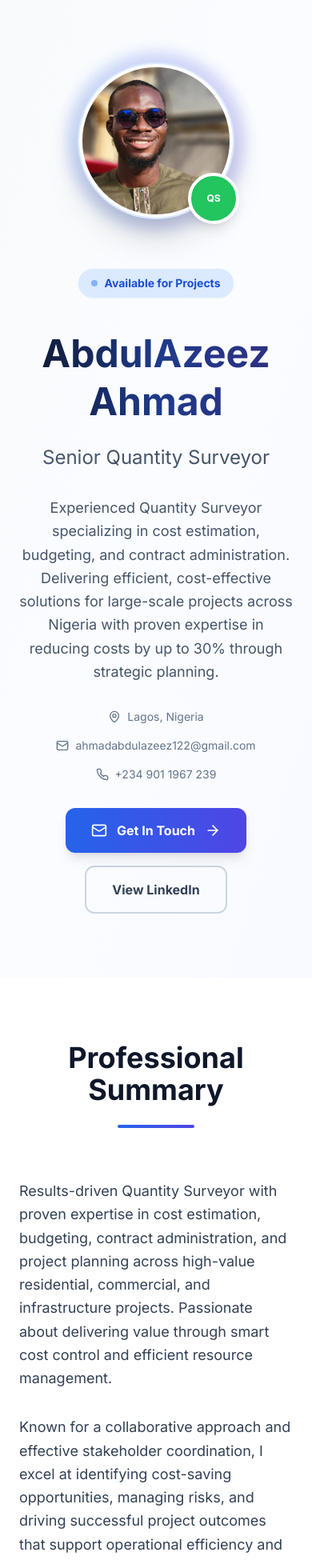
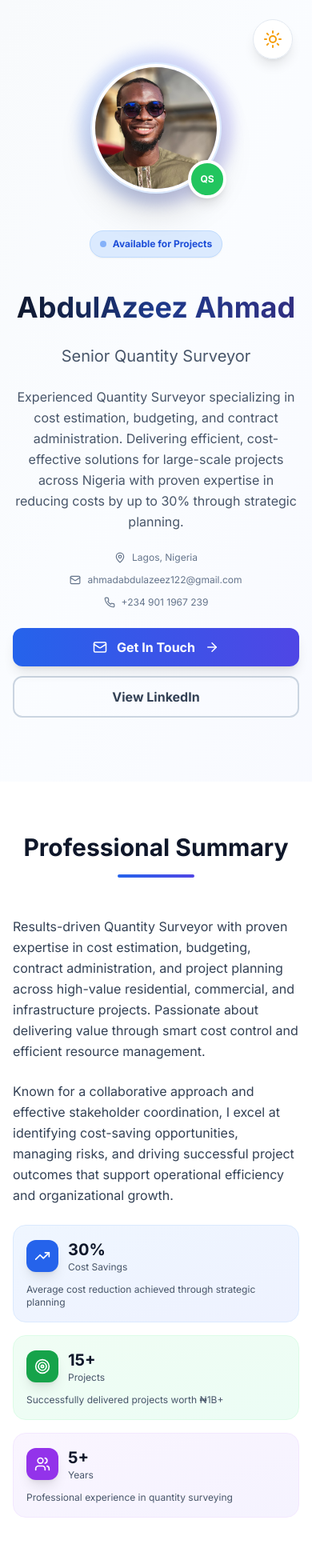
Before and after one commit to Dynamist17/abdulazeez-portfolio, a React (Vite) app: page / in a window 390 px wide. Shown: the top 1950 px of the page at 80% size. Built offline with nearby package versions, Linux system fonts and the light colour scheme.

Commit message:
Implement dark mode and mobile optimization
Adds a custom dark mode with a toggle and optimizes the website for mobile and cross-platform compatibility.

```diff
--- a/src/App.tsx
+++ b/src/App.tsx
@@ -1,8 +1,10 @@
+
 import { Toaster } from "@/components/ui/toaster";
 import { Toaster as Sonner } from "@/components/ui/sonner";
 import { TooltipProvider } from "@/components/ui/tooltip";
 import { QueryClient, QueryClientProvider } from "@tanstack/react-query";
 import { BrowserRouter, Routes, Route } from "react-router-dom";
+import { ThemeProvider } from "@/contexts/ThemeContext";
 import Index from "./pages/Index";
 import NotFound from "./pages/NotFound";
 
@@ -10,17 +12,18 @@ const queryClient = new QueryClient();
 
 const App = () => (
   <QueryClientProvider client={queryClient}>
+    <ThemeProvider>
       <TooltipProvider>
         <Toaster />
         <Sonner />
         <BrowserRouter>
           <Routes>
             <Route path="/" element={<Index />} />
-          {/* ADD ALL CUSTOM ROUTES ABOVE THE CATCH-ALL "*" ROUTE */}
             <Route path="*" element={<NotFound />} />
           </Routes>
         </BrowserRouter>
       </TooltipProvider>
+    </ThemeProvider>
   </QueryClientProvider>
 );
 
--- a/src/components/HeroSection.tsx
+++ b/src/components/HeroSection.tsx
@@ -1,83 +1,87 @@
 
 import { ArrowRight, MapPin, Mail, Phone } from "lucide-react";
+import ThemeToggle from "./ThemeToggle";
 
 const HeroSection = () => (
-  <section className="relative w-full min-h-screen flex items-center justify-center bg-gradient-to-br from-slate-50 via-blue-50/30 to-indigo-50/40 overflow-hidden">
+  <section className="relative w-full min-h-screen flex items-center justify-center bg-gradient-to-br from-slate-50 via-blue-50/30 to-indigo-50/40 dark:from-slate-900 dark:via-slate-800/30 dark:to-indigo-950/40 overflow-hidden">
+    {/* Theme Toggle */}
+    <ThemeToggle />
+
     {/* Background Pattern */}
-    <div className="absolute inset-0 bg-grid-slate-100 [mask-image:linear-gradient(0deg,white,rgba(255,255,255,0.6))] -z-10"></div>
-    <div className="absolute top-0 left-0 w-full h-full bg-gradient-to-br from-blue-600/5 via-transparent to-indigo-600/5 -z-10"></div>
+    <div className="absolute inset-0 bg-grid-slate-100 [mask-image:linear-gradient(0deg,white,rgba(255,255,255,0.6))] dark:[mask-image:linear-gradient(0deg,rgb(15,23,42),rgba(15,23,42,0.6))] -z-10"></div>
+    <div className="absolute top-0 left-0 w-full h-full bg-gradient-to-br from-blue-600/5 via-transparent to-indigo-600/5 dark:from-blue-400/10 dark:via-transparent dark:to-indigo-400/10 -z-10"></div>
 
-    <div className="max-w-6xl w-full mx-auto px-6 py-20">
-      <div className="flex flex-col lg:flex-row items-center gap-16">
+    <div className="max-w-6xl w-full mx-auto px-4 sm:px-6 py-20">
+      <div className="flex flex-col lg:flex-row items-center gap-12 lg:gap-16">
         {/* Profile Image */}
         <div className="relative group">
-          <div className="absolute -inset-4 bg-gradient-to-r from-blue-600 to-indigo-600 rounded-full blur opacity-20 group-hover:opacity-30 transition duration-300"></div>
+          <div className="absolute -inset-4 bg-gradient-to-r from-blue-600 to-indigo-600 dark:from-blue-400 dark:to-indigo-400 rounded-full blur opacity-20 group-hover:opacity-30 transition duration-300"></div>
           <img
             src="/lovable-uploads/fda98c86-6eeb-4099-8656-ec8fa572bbdd.png"
             alt="AbdulAzeez Ahmad Portrait"
-            className="relative w-48 h-48 md:w-56 md:h-56 rounded-full object-cover shadow-2xl border-4 border-white ring-2 ring-blue-100 transition-transform duration-300 group-hover:scale-105"
+            className="relative w-40 h-40 sm:w-48 sm:h-48 md:w-56 md:h-56 rounded-full object-cover shadow-2xl border-4 border-white dark:border-slate-700 ring-2 ring-blue-100 dark:ring-blue-800/50 transition-all duration-300 group-hover:scale-105"
             style={{ objectPosition: "center top" }}
           />
-          <div className="absolute -bottom-2 -right-2 w-16 h-16 bg-green-500 rounded-full flex items-center justify-center shadow-lg border-4 border-white">
-            <span className="text-white text-xs font-bold">QS</span>
+          <div className="absolute -bottom-2 -right-2 w-12 h-12 sm:w-16 sm:h-16 bg-green-500 dark:bg-green-400 rounded-full flex items-center justify-center shadow-lg border-4 border-white dark:border-slate-700">
+            <span className="text-white text-xs sm:text-sm font-bold">QS</span>
           </div>
         </div>
 
         {/* Content */}
         <div className="flex-1 text-center lg:text-left">
           <div className="mb-6">
-            <span className="inline-flex items-center gap-2 px-4 py-2 rounded-full bg-blue-100 text-blue-700 text-sm font-semibold mb-4 shadow-sm">
-              <div className="w-2 h-2 bg-blue-500 rounded-full animate-pulse"></div>
+            <span className="inline-flex items-center gap-2 px-3 sm:px-4 py-2 rounded-full bg-blue-100 dark:bg-blue-900/50 text-blue-700 dark:text-blue-300 text-xs sm:text-sm font-semibold mb-4 shadow-sm border border-blue-200 dark:border-blue-800">
+              <div className="w-2 h-2 bg-blue-500 dark:bg-blue-400 rounded-full animate-pulse"></div>
               Available for Projects
             </span>
           </div>
 
-          <h1 className="text-5xl md:text-7xl font-bold bg-gradient-to-r from-slate-900 via-blue-900 to-indigo-900 bg-clip-text text-transparent leading-tight mb-6">
+          <h1 className="text-4xl sm:text-5xl md:text-6xl lg:text-7xl font-bold bg-gradient-to-r from-slate-900 via-blue-900 to-indigo-900 dark:from-slate-100 dark:via-blue-100 dark:to-indigo-100 bg-clip-text text-transparent leading-tight mb-6">
             AbdulAzeez Ahmad
           </h1>
 
-          <h2 className="text-2xl md:text-3xl font-light text-slate-600 mb-8">
+          <h2 className="text-xl sm:text-2xl md:text-3xl font-light text-slate-600 dark:text-slate-300 mb-6 sm:mb-8">
             Senior Quantity Surveyor
           </h2>
 
-          <p className="text-lg text-slate-600 leading-relaxed mb-8 max-w-2xl">
+          <p className="text-base sm:text-lg text-slate-600 dark:text-slate-400 leading-relaxed mb-6 sm:mb-8 max-w-2xl mx-auto lg:mx-0">
             Experienced Quantity Surveyor specializing in cost estimation, budgeting, and contract administration.
             Delivering efficient, cost-effective solutions for large-scale projects across Nigeria with proven
             expertise in reducing costs by up to 30% through strategic planning.
           </p>
 
           {/* Contact Info */}
-          <div className="flex flex-wrap gap-4 items-center justify-center lg:justify-start mb-8 text-sm text-slate-500">
+          <div className="flex flex-col sm:flex-row flex-wrap gap-3 sm:gap-4 items-center justify-center lg:justify-start mb-6 sm:mb-8 text-xs sm:text-sm text-slate-500 dark:text-slate-400">
             <div className="flex items-center gap-2">
-              <MapPin size={16} />
+              <MapPin size={14} />
               <span>Lagos, Nigeria</span>
             </div>
             <div className="flex items-center gap-2">
-              <Mail size={16} />
-              <span>ahmadabdulazeez122@gmail.com</span>
+              <Mail size={14} />
+              <span className="break-all">ahmadabdulazeez122@gmail.com</span>
             </div>
             <div className="flex items-center gap-2">
-              <Phone size={16} />
+              <Phone size={14} />
               <span>+234 901 1967 239</span>
             </div>
           </div>
 
           {/* CTA Buttons */}
-          <div className="flex flex-wrap gap-4 items-center justify-center lg:justify-start">
+          <div className="flex flex-col sm:flex-row gap-3 sm:gap-4 items-center justify-center lg:justify-start">
             <a
               href="mailto:ahmadabdulazeez122@gmail.com"
-              className="group px-8 py-4 bg-gradient-to-r from-blue-600 to-indigo-600 text-white rounded-xl font-semibold flex items-center gap-3 shadow-lg hover:shadow-xl transition-all duration-300 transform hover:-translate-y-1"
+              className="group w-full sm:w-auto px-6 sm:px-8 py-3 sm:py-4 bg-gradient-to-r from-blue-600 to-indigo-600 dark:from-blue-500 dark:to-indigo-500 text-white rounded-xl font-semibold flex items-center justify-center gap-3 shadow-lg hover:shadow-xl transition-all duration-300 transform hover:-translate-y-1 active:scale-95"
             >
-              <Mail size={20} />
+              <Mail size={18} />
               Get In Touch
-              <ArrowRight size={20} className="group-hover:translate-x-1 transition-transform" />
+              <ArrowRight size={18} className="group-hover:translate-x-1 transition-transform" />
             </a>
 
             <a
               href="https://www.linkedin.com/in/ahmad-abdulazeez-530a311a5"
               target="_blank"
               rel="noopener noreferrer"
-              className="px-8 py-4 border-2 border-slate-300 text-slate-700 rounded-xl font-semibold hover:border-blue-300 hover:text-blue-600 transition-all duration-300 hover:shadow-lg"
+              className="w-full sm:w-auto px-6 sm:px-8 py-3 sm:py-4 border-2 border-slate-300 dark:border-slate-600 text-slate-700 dark:text-slate-300 rounded-xl font-semibold hover:border-blue-300 dark:hover:border-blue-500 hover:text-blue-600 dark:hover:text-blue-400 transition-all duration-300 hover:shadow-lg text-center"
             >
               View LinkedIn
             </a>
--- a/src/components/SummarySection.tsx
+++ b/src/components/SummarySection.tsx
@@ -2,27 +2,27 @@
 import { Target, TrendingUp, Users } from "lucide-react";
 
 const SummarySection = () => (
-  <section className="w-full py-20 bg-white">
-    <div className="max-w-6xl mx-auto px-6">
+  <section className="w-full py-16 sm:py-20 bg-white dark:bg-slate-900 transition-colors duration-300">
+    <div className="max-w-6xl mx-auto px-4 sm:px-6">
       {/* Header */}
-      <div className="text-center mb-16">
-        <h2 className="text-4xl md:text-5xl font-bold text-slate-900 mb-6">
+      <div className="text-center mb-12 sm:mb-16">
+        <h2 className="text-3xl sm:text-4xl md:text-5xl font-bold text-slate-900 dark:text-slate-100 mb-4 sm:mb-6">
           Professional Summary
         </h2>
-        <div className="w-24 h-1 bg-gradient-to-r from-blue-600 to-indigo-600 mx-auto rounded-full"></div>
+        <div className="w-24 h-1 bg-gradient-to-r from-blue-600 to-indigo-600 dark:from-blue-400 dark:to-indigo-400 mx-auto rounded-full"></div>
       </div>
 
       {/* Content Grid */}
-      <div className="grid lg:grid-cols-3 gap-8 mb-12">
+      <div className="grid lg:grid-cols-3 gap-6 sm:gap-8 mb-12">
         {/* Main Summary */}
-        <div className="lg:col-span-2">
-          <p className="text-lg text-slate-700 leading-relaxed mb-8">
+        <div className="lg:col-span-2 space-y-6 sm:space-y-8">
+          <p className="text-base sm:text-lg text-slate-700 dark:text-slate-300 leading-relaxed">
             Results-driven Quantity Surveyor with proven expertise in cost estimation, budgeting,
             contract administration, and project planning across high-value residential, commercial,
             and infrastructure projects. Passionate about delivering value through smart cost control
             and efficient resource management.
           </p>
-          <p className="text-lg text-slate-700 leading-relaxed">
+          <p className="text-base sm:text-lg text-slate-700 dark:text-slate-300 leading-relaxed">
             Known for a collaborative approach and effective stakeholder coordination, I excel at
             identifying cost-saving opportunities, managing risks, and driving successful project
             outcomes that support operational efficiency and organizational growth.
@@ -30,44 +30,44 @@ const SummarySection = () => (
         </div>
 
         {/* Stats */}
-        <div className="space-y-6">
-          <div className="bg-gradient-to-br from-blue-50 to-indigo-50 p-6 rounded-2xl border border-blue-100">
-            <div className="flex items-center gap-4 mb-3">
-              <div className="w-12 h-12 bg-blue-600 rounded-xl flex items-center justify-center">
-                <TrendingUp className="text-white" size={24} />
+        <div className="space-y-4 sm:space-y-6">
+          <div className="bg-gradient-to-br from-blue-50 to-indigo-50 dark:from-blue-950/50 dark:to-indigo-950/50 p-4 sm:p-6 rounded-2xl border border-blue-100 dark:border-blue-800/50 backdrop-blur-sm">
+            <div className="flex items-center gap-3 sm:gap-4 mb-3">
+              <div className="w-10 h-10 sm:w-12 sm:h-12 bg-blue-600 dark:bg-blue-500 rounded-xl flex items-center justify-center shadow-lg">
+                <TrendingUp className="text-white" size={20} />
               </div>
               <div>
-                <div className="text-2xl font-bold text-slate-900">30%</div>
-                <div className="text-sm text-slate-600">Cost Savings</div>
+                <div className="text-xl sm:text-2xl font-bold text-slate-900 dark:text-slate-100">30%</div>
+                <div className="text-xs sm:text-sm text-slate-600 dark:text-slate-400">Cost Savings</div>
               </div>
             </div>
-            <p className="text-sm text-slate-600">Average cost reduction achieved through strategic planning</p>
+            <p className="text-xs sm:text-sm text-slate-600 dark:text-slate-400">Average cost reduction achieved through strategic planning</p>
           </div>
 
-          <div className="bg-gradient-to-br from-green-50 to-emerald-50 p-6 rounded-2xl border border-green-100">
-            <div className="flex items-center gap-4 mb-3">
-              <div className="w-12 h-12 bg-green-600 rounded-xl flex items-center justify-center">
-                <Target className="text-white" size={24} />
+          <div className="bg-gradient-to-br from-green-50 to-emerald-50 dark:from-green-950/50 dark:to-emerald-950/50 p-4 sm:p-6 rounded-2xl border border-green-100 dark:border-green-800/50 backdrop-blur-sm">
+            <div className="flex items-center gap-3 sm:gap-4 mb-3">
+              <div className="w-10 h-10 sm:w-12 sm:h-12 bg-green-600 dark:bg-green-500 rounded-xl flex items-center justify-center shadow-lg">
+                <Target className="text-white" size={20} />
               </div>
               <div>
-                <div className="text-2xl font-bold text-slate-900">15+</div>
-                <div className="text-sm text-slate-600">Projects</div>
+                <div className="text-xl sm:text-2xl font-bold text-slate-900 dark:text-slate-100">15+</div>
+                <div className="text-xs sm:text-sm text-slate-600 dark:text-slate-400">Projects</div>
               </div>
             </div>
-            <p className="text-sm text-slate-600">Successfully delivered projects worth ₦1B+</p>
+            <p className="text-xs sm:text-sm text-slate-600 dark:text-slate-400">Successfully delivered projects worth ₦1B+</p>
           </div>
 
-          <div className="bg-gradient-to-br from-purple-50 to-violet-50 p-6 rounded-2xl border border-purple-100">
-            <div className="flex items-center gap-4 mb-3">
-              <div className="w-12 h-12 bg-purple-600 rounded-xl flex items-center justify-center">
-                <Users className="text-white" size={24} />
+          <div className="bg-gradient-to-br from-purple-50 to-violet-50 dark:from-purple-950/50 dark:to-violet-950/50 p-4 sm:p-6 rounded-2xl border border-purple-100 dark:border-purple-800/50 backdrop-blur-sm">
+            <div className="flex items-center gap-3 sm:gap-4 mb-3">
+              <div className="w-10 h-10 sm:w-12 sm:h-12 bg-purple-600 dark:bg-purple-500 rounded-xl flex items-center justify-center shadow-lg">
+                <Users className="text-white" size={20} />
               </div>
               <div>
-                <div className="text-2xl font-bold text-slate-900">5+</div>
-                <div className="text-sm text-slate-600">Years</div>
+                <div className="text-xl sm:text-2xl font-bold text-slate-900 dark:text-slate-100">5+</div>
+                <div className="text-xs sm:text-sm text-slate-600 dark:text-slate-400">Years</div>
               </div>
             </div>
-            <p className="text-sm text-slate-600">Professional experience in quantity surveying</p>
+            <p className="text-xs sm:text-sm text-slate-600 dark:text-slate-400">Professional experience in quantity surveying</p>
           </div>
         </div>
       </div>
--- /dev/null
+++ b/src/components/ThemeToggle.tsx
@@ -0,0 +1,31 @@
+
+import React from 'react';
+import { Moon, Sun } from 'lucide-react';
+import { useTheme } from '@/contexts/ThemeContext';
+
+const ThemeToggle = () => {
+  const { theme, toggleTheme } = useTheme();
+
+  return (
+    <button
+      onClick={toggleTheme}
+      className="fixed top-6 right-6 z-50 p-3 rounded-full bg-white/90 dark:bg-slate-800/90 backdrop-blur-sm border border-slate-200 dark:border-slate-700 shadow-lg hover:shadow-xl transition-all duration-300 hover:scale-110 active:scale-95"
+      aria-label="Toggle theme"
+    >
+      <div className="relative w-6 h-6">
+        <Sun
+          className={`absolute inset-0 w-6 h-6 text-amber-500 transition-all duration-500 ${
+            theme === 'dark' ? 'rotate-90 scale-0 opacity-0' : 'rotate-0 scale-100 opacity-100'
+          }`}
+        />
+        <Moon
+          className={`absolute inset-0 w-6 h-6 text-blue-600 transition-all duration-500 ${
+            theme === 'light' ? 'rotate-90 scale-0 opacity-0' : 'rotate-0 scale-100 opacity-100'
+          }`}
+        />
+      </div>
+    </button>
+  );
+};
+
+export default ThemeToggle;
--- /dev/null
+++ b/src/contexts/ThemeContext.tsx
@@ -0,0 +1,46 @@
+
+import React, { createContext, useContext, useEffect, useState } from 'react';
+
+type Theme = 'light' | 'dark';
+
+interface ThemeContextType {
+  theme: Theme;
+  toggleTheme: () => void;
+}
+
+const ThemeContext = createContext<ThemeContextType | undefined>(undefined);
+
+export const ThemeProvider: React.FC<{ children: React.ReactNode }> = ({ children }) => {
+  const [theme, setTheme] = useState<Theme>(() => {
+    // Check localStorage first, then system preference
+    const savedTheme = localStorage.getItem('theme') as Theme;
+    if (savedTheme) return savedTheme;
+
+    return window.matchMedia('(prefers-color-scheme: dark)').matches ? 'dark' : 'light';
+  });
+
+  useEffect(() => {
+    const root = window.document.documentElement;
+    root.classList.remove('light', 'dark');
+    root.classList.add(theme);
+    localStorage.setItem('theme', theme);
+  }, [theme]);
+
+  const toggleTheme = () => {
+    setTheme(prev => prev === 'light' ? 'dark' : 'light');
+  };
+
+  return (
+    <ThemeContext.Provider value={{ theme, toggleTheme }}>
+      {children}
+    </ThemeContext.Provider>
+  );
+};
+
+export const useTheme = () => {
+  const context = useContext(ThemeContext);
+  if (context === undefined) {
+    throw new Error('useTheme must be used within a ThemeProvider');
+  }
+  return context;
+};
--- a/src/index.css
+++ b/src/index.css
@@ -73,6 +73,7 @@
   body {
     @apply bg-background text-foreground;
     font-feature-settings: "rlig" 1, "calt" 1;
+    transition: background-color 0.3s ease, color 0.3s ease;
   }
   html {
     scroll-behavior: smooth;
@@ -84,6 +85,11 @@
     background-image: linear-gradient(rgba(148, 163, 184, 0.1) 1px, transparent 1px),
                       linear-gradient(90deg, rgba(148, 163, 184, 0.1) 1px, transparent 1px);
     background-size: 20px 20px;
+  }
+
+  .dark .bg-grid-slate-100 {
+    background-image: linear-gradient(rgba(148, 163, 184, 0.05) 1px, transparent 1px),
+                      linear-gradient(90deg, rgba(148, 163, 184, 0.05) 1px, transparent 1px);
   }
 
   .animate-float {
@@ -98,21 +104,51 @@
   .text-shadow-lg {
     text-shadow: 0 4px 8px rgba(0, 0, 0, 0.12);
   }
+
+  .dark .text-shadow-lg {
+    text-shadow: 0 4px 8px rgba(0, 0, 0, 0.4);
+  }
+
+  /* Mobile optimizations */
+  @media (max-width: 768px) {
+    .animate-float {
+      animation: none;
+    }
+
+    .hover\:scale-105:hover {
+      transform: none;
+    }
+
+    .hover\:-translate-y-1:hover {
+      transform: none;
+    }
+
+    .hover\:-translate-y-2:hover {
+      transform: none;
+    }
+  }
 }
 
-/* Custom scrollbar */
+/* Custom scrollbar with dark mode support */
 ::-webkit-scrollbar {
   width: 8px;
 }
 
 ::-webkit-scrollbar-track {
-  @apply bg-slate-100;
+  @apply bg-slate-100 dark:bg-slate-800;
 }
 
 ::-webkit-scrollbar-thumb {
-  @apply bg-slate-400 rounded-full;
+  @apply bg-slate-400 dark:bg-slate-600 rounded-full;
 }
 
 ::-webkit-scrollbar-thumb:hover {
-  @apply bg-slate-500;
+  @apply bg-slate-500 dark:bg-slate-500;
 }
+
+/* Smooth transitions for all interactive elements */
+* {
+  transition-property: color, background-color, border-color, text-decoration-color, fill, stroke, transform, box-shadow;
+  transition-timing-function: cubic-bezier(0.4, 0, 0.2, 1);
+  transition-duration: 150ms;
+}
--- a/src/pages/Index.tsx
+++ b/src/pages/Index.tsx
@@ -9,7 +9,7 @@ import ContactSection from "@/components/ContactSection";
 
 const Index = () => {
   return (
-    <main className="min-h-screen w-full bg-white font-sans overflow-x-hidden">
+    <main className="min-h-screen w-full bg-white dark:bg-slate-900 font-sans overflow-x-hidden transition-colors duration-300">
       <HeroSection />
       <SummarySection />
       <SkillsSection />
@@ -17,7 +17,7 @@ const Index = () => {
       <ProjectsSection />
       <CertificationsSection />
       <ContactSection />
-      <footer className="w-full py-6 text-center text-sm text-slate-500 bg-slate-50 border-t border-slate-200">
+      <footer className="w-full py-6 text-center text-sm text-slate-500 dark:text-slate-400 bg-slate-50 dark:bg-slate-800/50 border-t border-slate-200 dark:border-slate-700">
         <div className="max-w-6xl mx-auto px-6">
           <p>© {new Date().getFullYear()} AbdulAzeez Ahmad · Professional Quantity Surveyor</p>
           <p className="mt-1 text-xs">Delivering Excellence in Cost Management & Project Planning</p>
```
Lines whose indentation alone changed are shown as unchanged.
